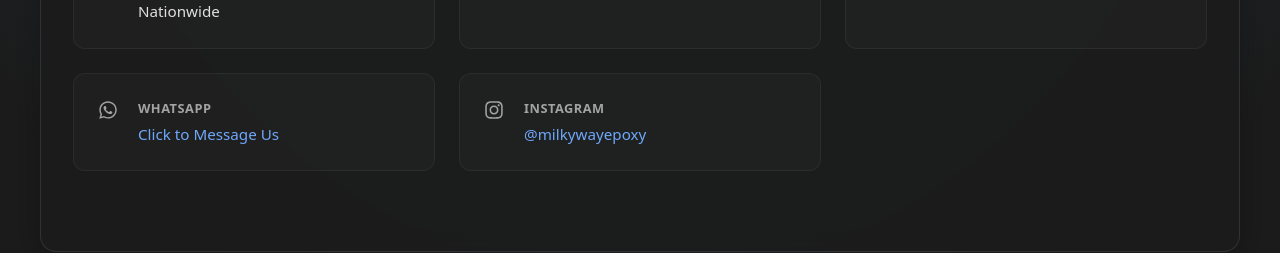
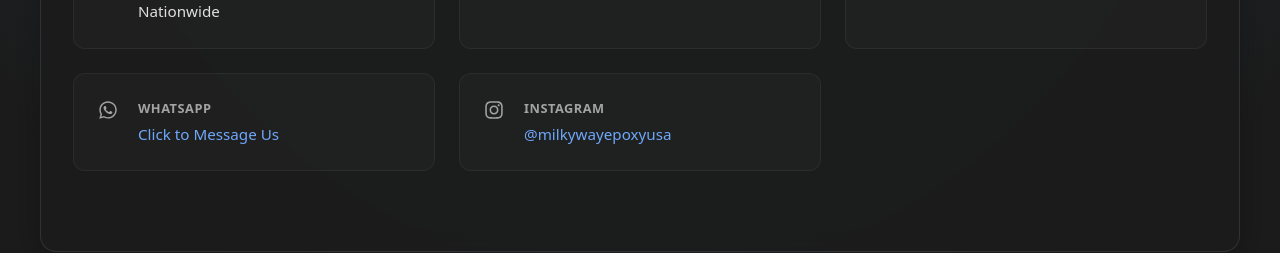
Before and after one commit to celalzamanoglu/epoxy-flooring, a Next.js app: page /contact in a window 1280 px wide. Shown: the part 1220-1473 px from the top of the page. Built offline with nearby package versions, Linux system fonts and the light colour scheme.

Commit message:
chore(social-links): updated social media links

```diff
--- a/src/components/ContactForm.tsx
+++ b/src/components/ContactForm.tsx
@@ -426,12 +426,12 @@ const ContactForm: React.FC = () => {
             <div className={styles.contactDetails}>
               <span className={styles.contactLabel}>Instagram</span>
               <a
-                href="https://instagram.com/milkywayepoxy"
+                href="https://www.instagram.com/milkywayepoxyusa/"
                 target="_blank"
                 rel="noopener noreferrer"
                 className={styles.contactLink}
               >
-                @milkywayepoxy
+                @milkywayepoxyusa
               </a>
             </div>
           </div>
--- a/src/components/Footer.tsx
+++ b/src/components/Footer.tsx
@@ -26,16 +26,16 @@ const Footer = () => {
         </div>
         <div className={styles.bottomSection}>
           <div className={styles.socialIcons}>
-            <a href="https://instagram.com/milkywayepoxyllc/" target="_blank" rel="noopener noreferrer">
+            <a href="https://www.instagram.com/milkywayepoxyusa/" target="_blank" rel="noopener noreferrer">
               <FaInstagram />
             </a>
-            <a href="https://youtube.com/@milkywayepoxy" target="_blank" rel="noopener noreferrer">
+            <a href="https://www.youtube.com/@MilkywayEpoxyLLC" target="_blank" rel="noopener noreferrer">
               <FaYoutube />
             </a>
             <a href="https://wa.link/milkywayepoxy" target="_blank" rel="noopener noreferrer">
               <FaWhatsapp />
             </a>
-            <a href="https://tiktok.com/@milkywayepoxyllc" target="_blank" rel="noopener noreferrer">
+            <a href="https://www.tiktok.com/@milkywayepoxy" target="_blank" rel="noopener noreferrer">
               <FaTiktok />
             </a>
           </div>
```
